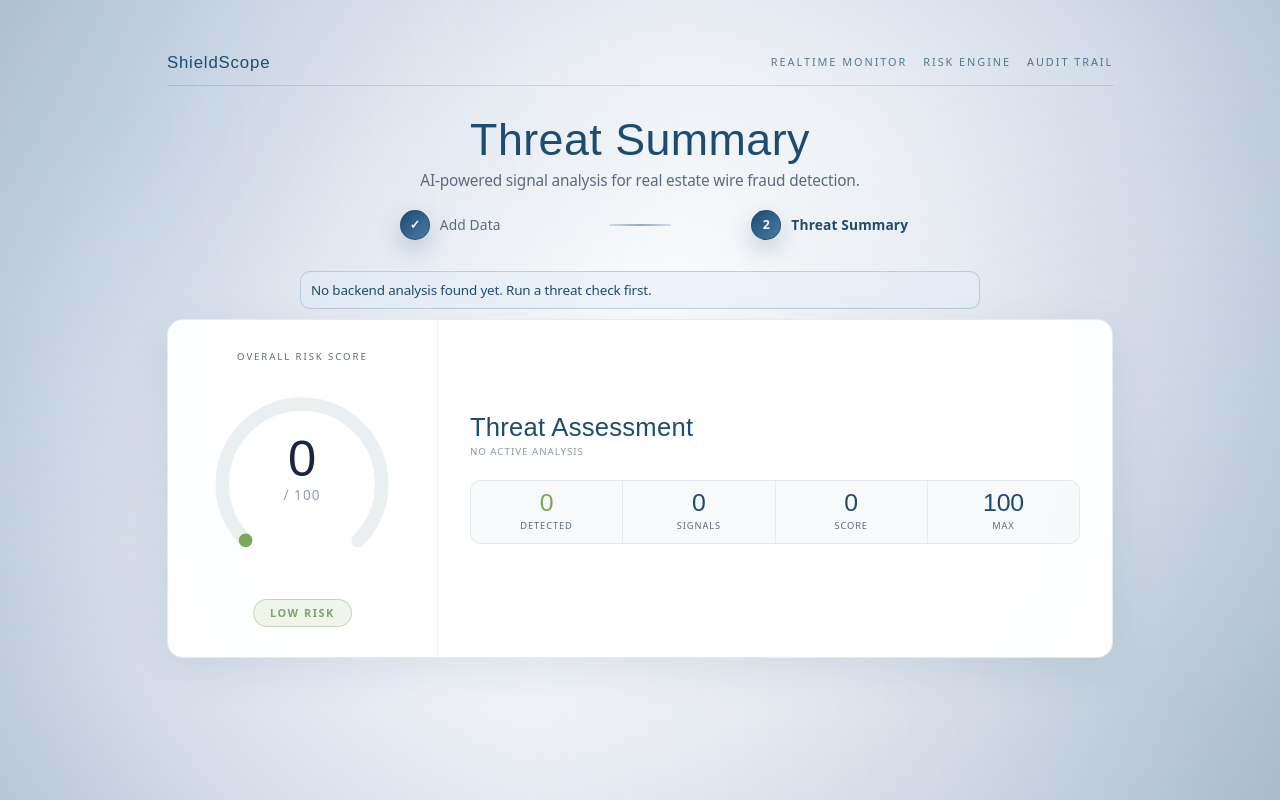
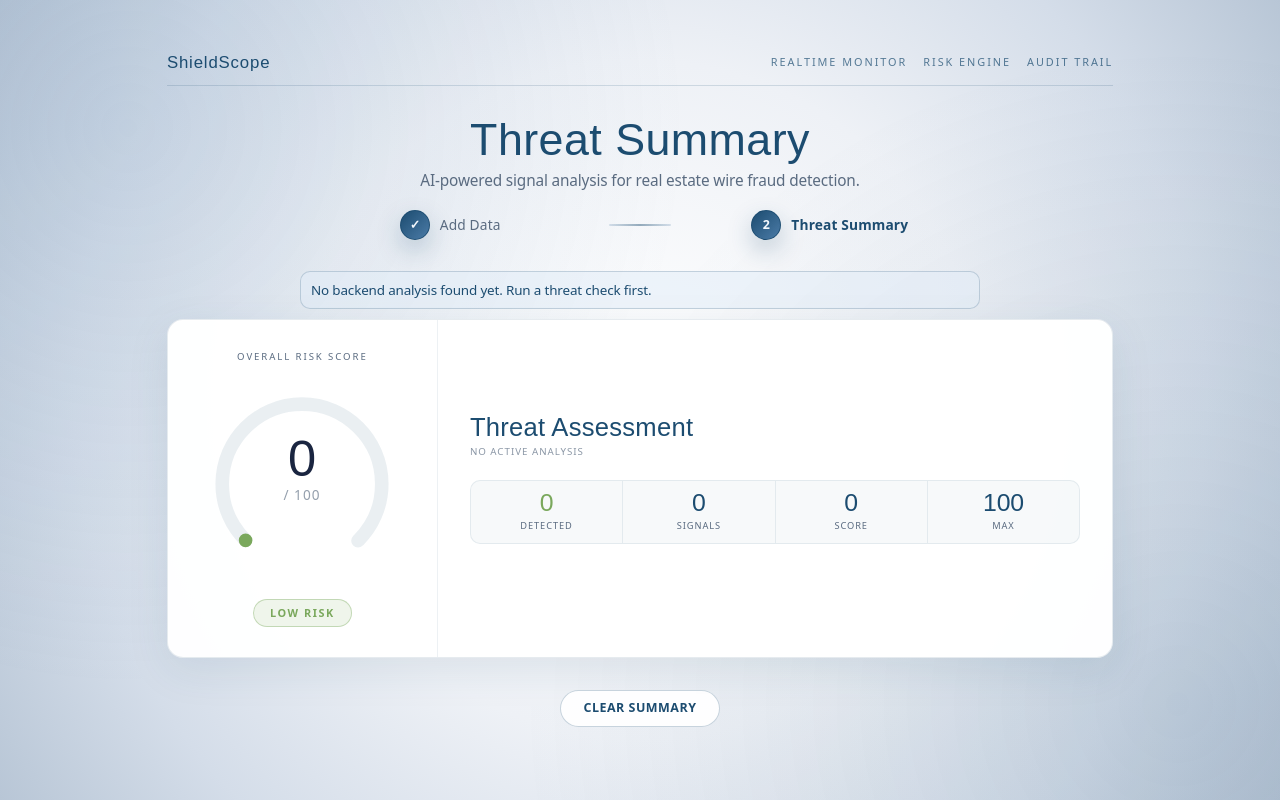
Before and after one commit to sawyervalin/irvinehacks2026, a Next.js app in the folder frontend/: page /threat-summary in a window 1280 px wide. Built offline with nearby package versions, Linux system fonts and the light colour scheme; a web font is replaced by a local one.

Commit message:
add clear summary button and auto navigate once summary loads

```diff
--- a/frontend/app/api/gmail-ingest/latest-result/route.ts
+++ b/frontend/app/api/gmail-ingest/latest-result/route.ts
@@ -1,5 +1,5 @@
 import { NextResponse } from "next/server";
-import { getLatestThreatResult } from "../../../../lib/threatResultStore";
+import { clearLatestThreatResult, getLatestThreatResult } from "../../../../lib/threatResultStore";
 
 export const runtime = "nodejs";
 export const dynamic = "force-dynamic";
@@ -33,3 +33,14 @@ export async function GET() {
     { headers: noStoreHeaders() }
   );
 }
+
+export async function DELETE() {
+  clearLatestThreatResult();
+  return NextResponse.json(
+    {
+      ok: true,
+      cleared: true
+    },
+    { headers: noStoreHeaders() }
+  );
+}
--- a/frontend/app/page.module.css
+++ b/frontend/app/page.module.css
@@ -670,6 +670,37 @@
   opacity: 1;
 }
 
+.summaryActions {
+  display: flex;
+  justify-content: center;
+  padding-top: 4px;
+}
+
+.summaryClearButton {
+  border: 1px solid rgba(28, 76, 112, 0.24);
+  border-radius: 999px;
+  padding: 8px 16px;
+  min-width: 160px;
+  font-size: 0.78rem;
+  font-weight: 600;
+  letter-spacing: 0.04em;
+  text-transform: uppercase;
+  color: var(--accent);
+  background: rgba(255, 255, 255, 0.9);
+  cursor: pointer;
+  transition: background-color 180ms ease, border-color 180ms ease, opacity 180ms ease;
+}
+
+.summaryClearButton:hover {
+  background: rgba(255, 255, 255, 1);
+  border-color: rgba(28, 76, 112, 0.42);
+}
+
+.summaryClearButton:disabled {
+  opacity: 0.6;
+  cursor: not-allowed;
+}
+
 @media (max-width: 720px) {
   .scoreHero {
     grid-template-columns: 1fr;
--- a/frontend/app/threat-check/page.tsx
+++ b/frontend/app/threat-check/page.tsx
@@ -1,6 +1,7 @@
 "use client";
 
 import { useCallback, useEffect, useRef, useState } from "react";
+import { useRouter } from "next/navigation";
 import styles from "../page.module.css";
 import DashboardShell from "../components/DashboardShell";
 
@@ -13,6 +14,7 @@ interface LatestIngestResponse {
 }
 
 export default function HomePage() {
+    const router = useRouter();
     const [status, setStatus] = useState("Loading latest ingestion...");
     const [latest, setLatest] = useState<LatestIngestResponse | null>(null);
     const [manualData, setManualData] = useState("");
@@ -21,6 +23,25 @@ export default function HomePage() {
     const pdfInputRef = useRef<HTMLInputElement | null>(null);
     const [isRefreshing, setIsRefreshing] = useState(false);
     const [isChecking, setIsChecking] = useState(false);
+
+    const waitForThreatSummaryData = useCallback(async (): Promise<boolean> => {
+        for (let attempt = 0; attempt < 20; attempt += 1) {
+            try {
+                const response = await fetch(`/api/gmail-ingest/latest-result?t=${Date.now()}`, {
+                    method: "GET",
+                    cache: "no-store"
+                });
+                const data = (await response.json()) as { hasData?: boolean };
+                if (Boolean(data?.hasData)) {
+                    return true;
+                }
+            } catch {
+                // Keep polling.
+            }
+            await new Promise((resolve) => setTimeout(resolve, 250));
+        }
+        return false;
+    }, []);
 
     const fetchLatest = useCallback(async () => {
         setIsRefreshing(true);
@@ -149,6 +170,14 @@ export default function HomePage() {
             } else {
                 setStatus(`Threat checks completed: ${successCount} succeeded.`);
             }
+
+            if (successCount > 0) {
+                const summaryReady = await waitForThreatSummaryData();
+                if (summaryReady) {
+                    setStatus("Threat checks completed. Redirecting to threat summary...");
+                    router.push("/threat-summary");
+                }
+            }
         } finally {
             setIsChecking(false);
         }
--- a/frontend/app/threat-summary/page.tsx
+++ b/frontend/app/threat-summary/page.tsx
@@ -546,6 +546,22 @@ function TierCard({
 export default function ThreatSummaryPage() {
   const [data, setData] = useState<ThreatModel | null>(null);
   const [status, setStatus] = useState("Loading latest backend analysis...");
+  const [isClearing, setIsClearing] = useState(false);
+
+  const clearSummary = async () => {
+    setIsClearing(true);
+    try {
+      await fetch("/api/gmail-ingest/latest-result", {
+        method: "DELETE",
+      });
+      setData(null);
+      setStatus("Threat summary cleared.");
+    } catch {
+      setStatus("Failed to clear threat summary.");
+    } finally {
+      setIsClearing(false);
+    }
+  };
 
   useEffect(() => {
     let active = true;
@@ -681,6 +697,18 @@ export default function ThreatSummaryPage() {
             <TierCard key={key} tierKey={key} tier={tier} />
           ))}
         </div>
+        <div className={styles.summaryActions}>
+          <button
+            type="button"
+            className={styles.summaryClearButton}
+            onClick={() => {
+              void clearSummary();
+            }}
+            disabled={isClearing}
+          >
+            {isClearing ? "Clearing..." : "Clear Summary"}
+          </button>
+        </div>
       </div>
     </DashboardShell>
   );
--- a/frontend/lib/threatResultStore.ts
+++ b/frontend/lib/threatResultStore.ts
@@ -30,3 +30,7 @@ export function setLatestThreatResult(result: StoredThreatResult): void {
 export function getLatestThreatResult(): StoredThreatResult | null {
   return getStoreSlot().value;
 }
+
+export function clearLatestThreatResult(): void {
+  getStoreSlot().value = null;
+}
```
